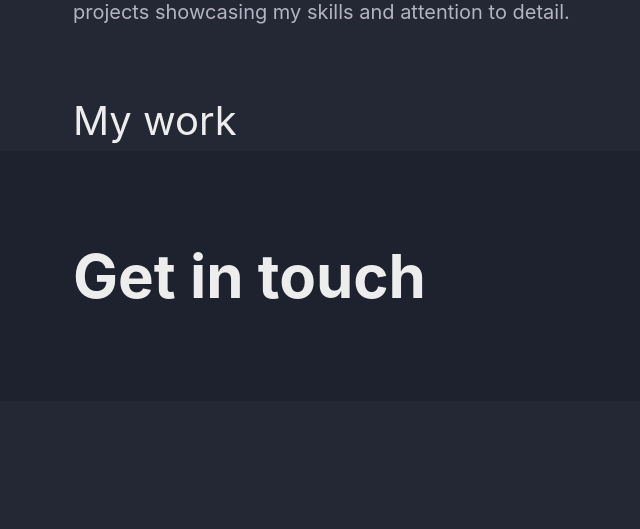
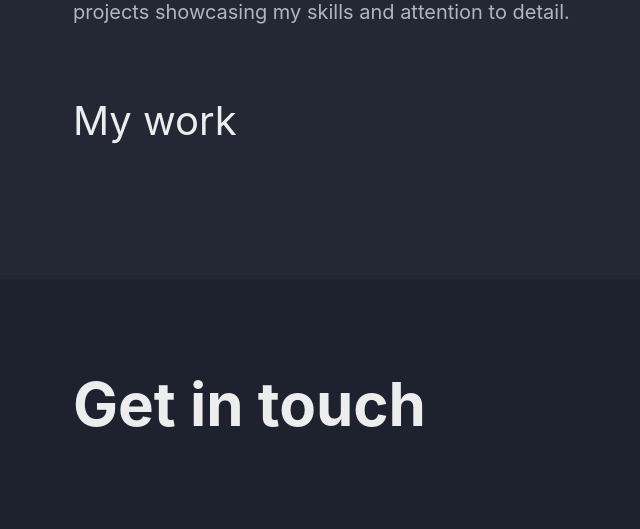
Before and after one commit to Rutger505/portfolio, a PHP site: page / in a window 1280 px wide. Shown: the part 1909-2438 px from the top of the page, without its empty margins (55-695 px from the left). Before the commit the page ends 2208 px from the top, so only its background shows below. Run offline with PHP 8.4, Linux system fonts and the light colour scheme.

Commit message:
added document icons

```diff
--- a/src/index.html
+++ b/src/index.html
@@ -9,6 +9,9 @@
 	<link rel="stylesheet" href="https://fonts.googleapis.com/css2?family=Material+Symbols+Outlined:opsz,wght,FILL,GRAD@48,400,0,0" />
 	<script src="scripts/smoothNavigation.js" defer></script>
 	<script src="scripts/stickyHeader.js" defer></script>
+	<!-- document icons -->
+	<link rel="icon" href="img/website-icon.svg" type="image/svg+xml">
+	<link rel="icon" href="img/website-icon.png" type="image/png">
 </head>
 
 <body>
@@ -113,7 +116,7 @@
 		</p>
 		<h2>My work</h2>
 	</section>
-	<section id="contact" class="py-20 px-spacing bg-secondary">
+	<section id="contact" class="py-20 mt-32 px-spacing bg-secondary">
 		<h1>Get in touch</h1>
 	</section>
 	<footer></footer>
--- a/src/style/main.css
+++ b/src/style/main.css
@@ -609,10 +609,6 @@ p {
   position: fixed;
 }
 
-.sticky {
-  position: sticky;
-}
-
 .top-0 {
   top: 0px;
 }
@@ -635,6 +631,10 @@ p {
 
 .mt-10 {
   margin-top: 2.5rem;
+}
+
+.mt-32 {
+  margin-top: 8rem;
 }
 
 .mt-36 {
```
Also changed, not shown: src/img/website-icon.png (added), src/img/website-icon.svg (added), 1 other file.
